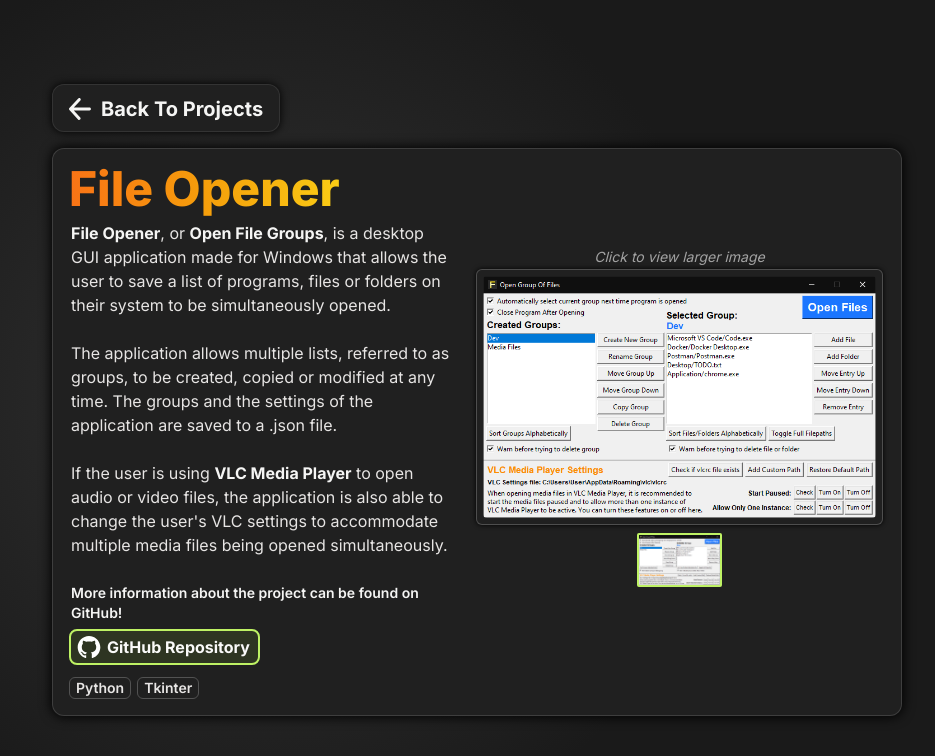
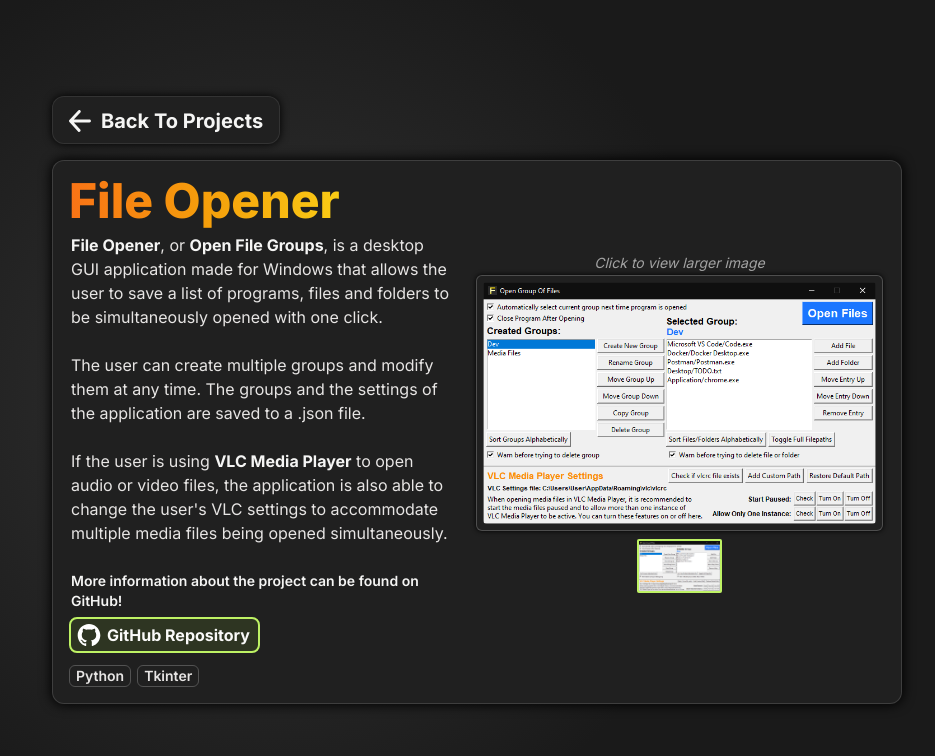
Before and after one commit to vik-ma/portfolio, a Next.js app: page /projects/file-opener in a window 1280 px wide. Shown: the top 756 px of the page, without its empty margins (163-1098 px from the left). Built offline with nearby package versions, Linux system fonts and the light colour scheme.

Commit message:
Changed File Opener full description

```diff
--- a/app/ProjectsInfo.tsx
+++ b/app/ProjectsInfo.tsx
@@ -220,13 +220,12 @@ export const ProjectsInfo = {
         <strong className="text-stone-100">File Opener</strong>, or{" "}
         <strong className="text-stone-100">Open File Groups</strong>, is a
         desktop GUI application made for Windows that allows the user to save a
-        list of programs, files or folders on their system to be simultaneously
-        opened.
+        list of programs, files and folders to be simultaneously opened with one
+        click.
         <br />
         <br />
-        The application allows multiple lists, referred to as groups, to be
-        created, copied or modified at any time. The groups and the settings of
-        the application are saved to a .json file.
+        The user can create multiple groups and modify them at any time. The
+        groups and the settings of the application are saved to a .json file.
         <br />
         <br />
         If the user is using{" "}
```
